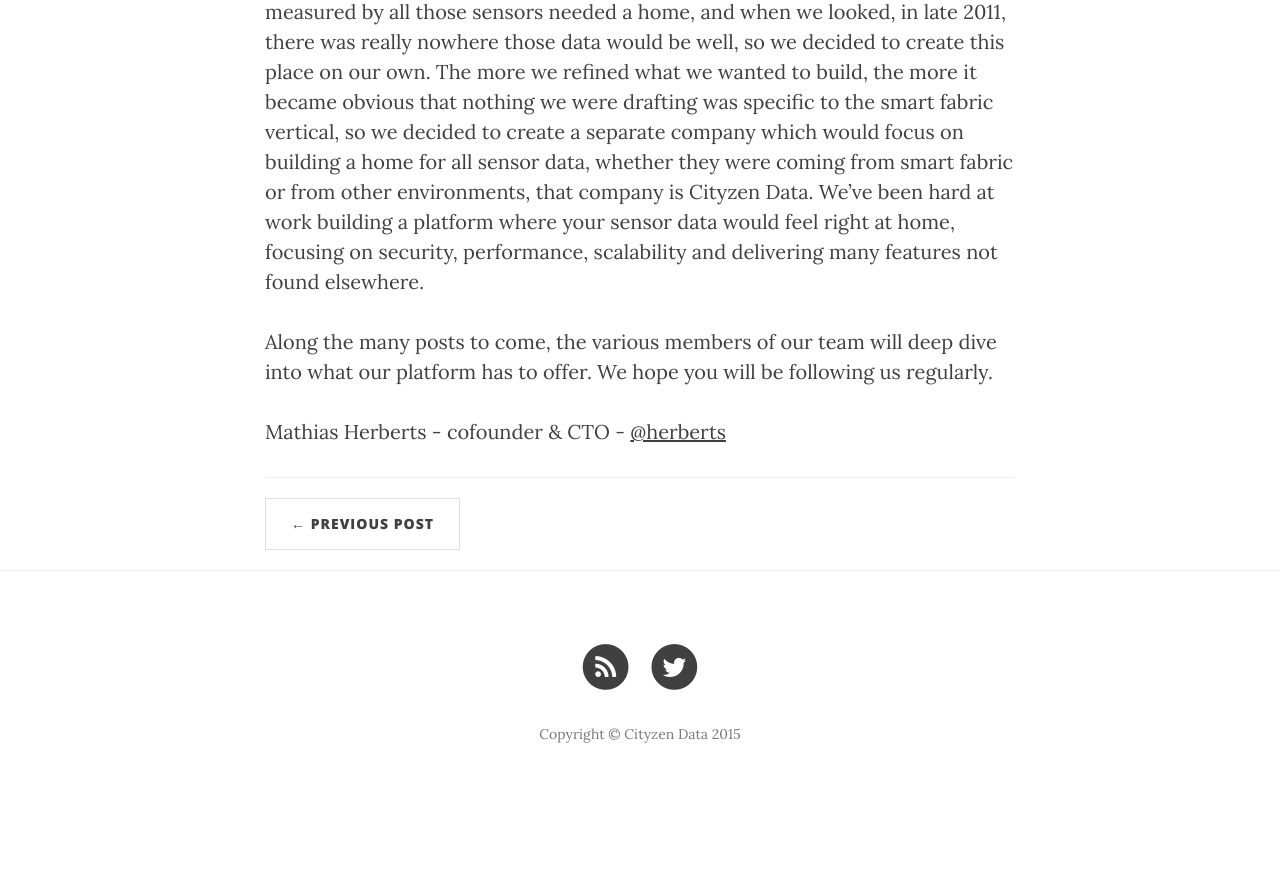
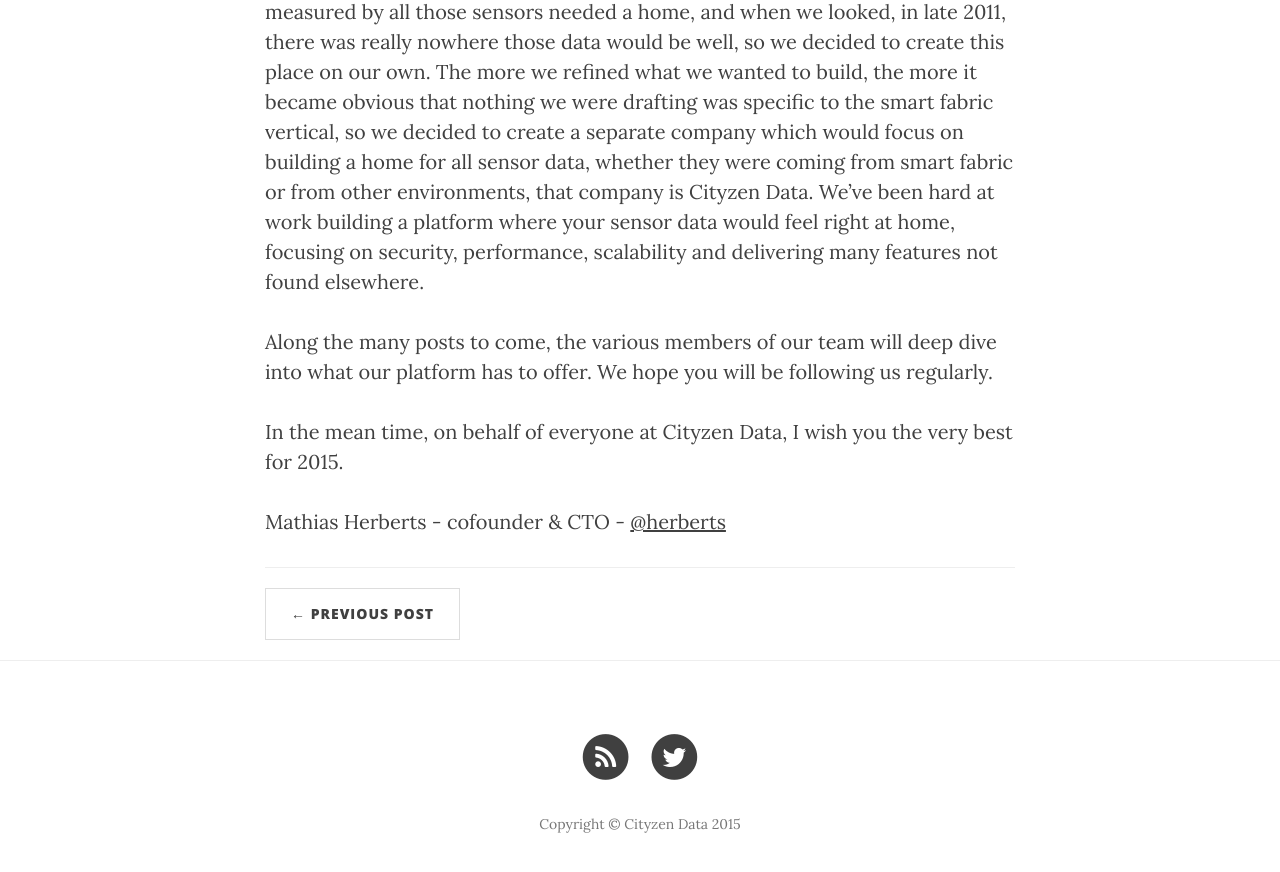
Before and after one commit to morind/cityzendata.github.io, a Jekyll site: the page built from drafts/_posts/2014-12-16-madness-takes-its-toll.md, in a window 1280 px wide and 900 px high, scrolled down 1219 px. Shown: the top 872 px of the window. Built offline with Jekyll 4.4.1, drawn with Linux system fonts in a browser that asks for light colours; nearby versions of some CDN libraries; before the commit the page ends 2029 px from its top, so only the background shows below that; some of the changed text lies outside the part shown.

Commit message:
Updated for 2015.

```diff
--- a/drafts/_posts/2014-12-16-madness-takes-its-toll.md
+++ b/drafts/_posts/2014-12-16-madness-takes-its-toll.md
@@ -2,7 +2,7 @@
 layout:     post
 title:      "It's astrounding, time is fleeting..."
 subtitle:   "introducing The Time Warp, Cityzen Data's blog"
-date:       2014-12-16 12:00:00
+date:       2015-01-05 12:00:00
 author:     "hbs"
 header-img: "img/post-bg-01.jpg"
 ---
@@ -15,4 +15,6 @@
 
 Along the many posts to come, the various members of our team will deep dive into what our platform has to offer. We hope you will be following us regularly.
 
+In the mean time, on behalf of everyone at Cityzen Data, I wish you the very best for 2015.
+
 Mathias Herberts - cofounder & CTO - <a href="http://twitter.com/herberts">@herberts</a>
```
